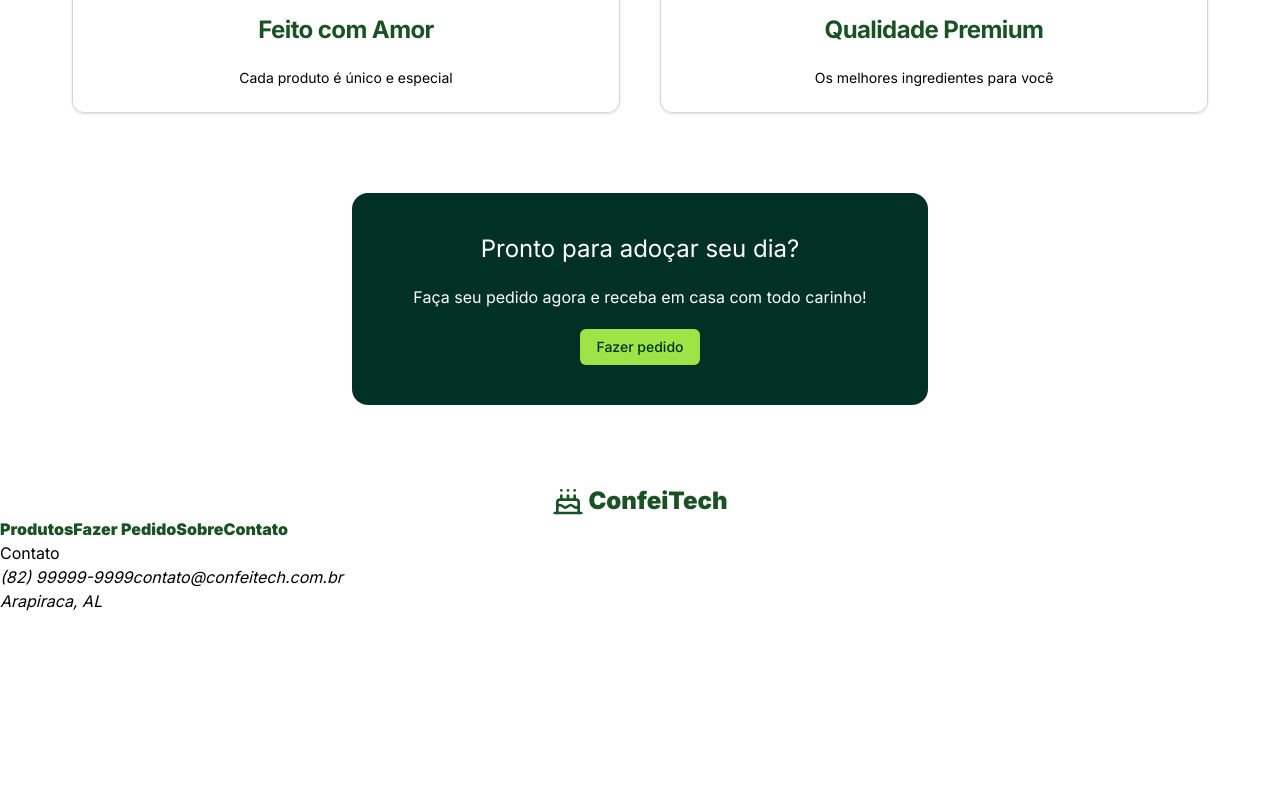
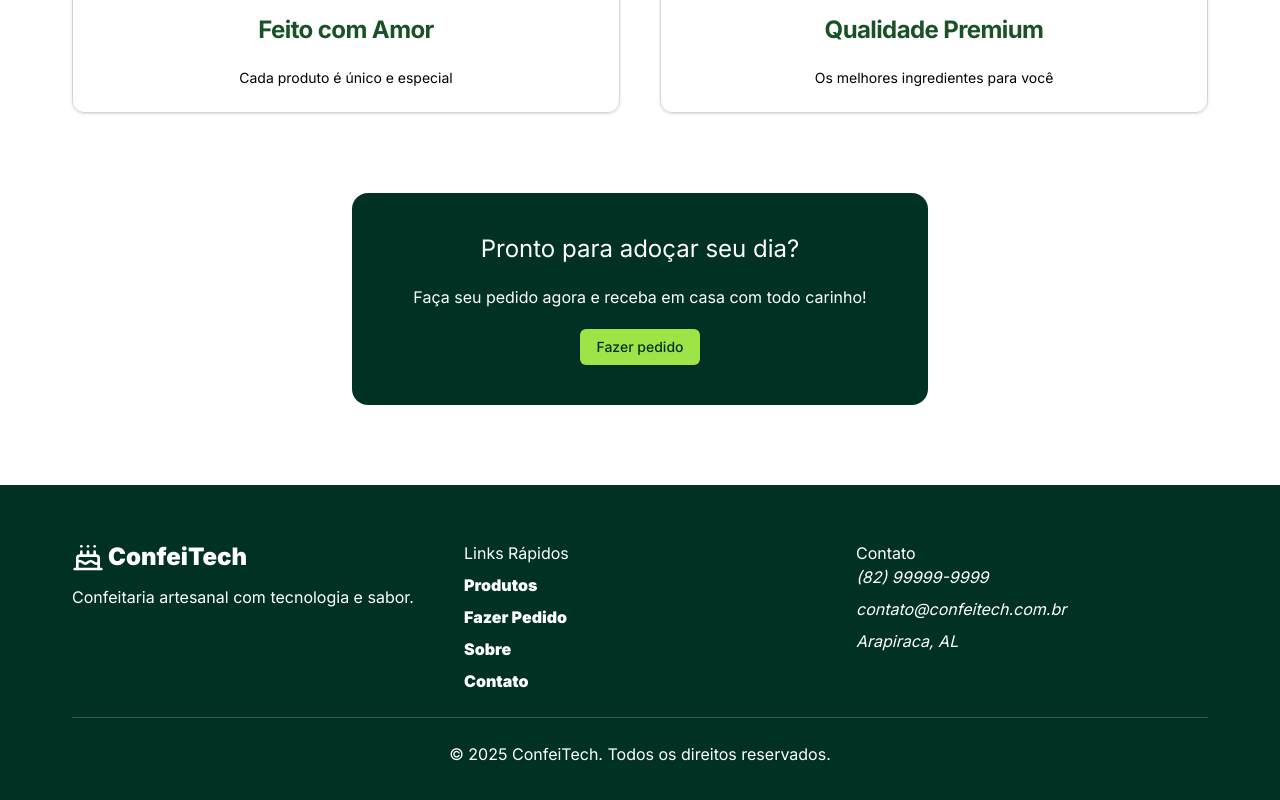
Before and after one commit to marcelllombm/unicesumar, a Next.js app: page / in a window 1280 px wide. Shown: the part 1375-2175 px from the top of the page. Before the commit the page ends 1988 px from the top, so only its background shows below. Built offline with nearby package versions, Linux system fonts and the light colour scheme.

Commit message:
feat(footer): integrate ActiveLink component with footer links and enhance styling

```diff
--- a/components/active-link.tsx
+++ b/components/active-link.tsx
@@ -6,18 +6,23 @@ import { cn } from "@/lib/utils";
 type ActiveLinkProps = {
   children: React.ReactNode;
   className?: string;
+  footer?: boolean;
+  color?: "green" | "white";
 } & LinkProps;
 
-export default function ActiveLink({ children, href, className, ...rest }: ActiveLinkProps) {
+export default function ActiveLink({ children, href, className, footer, ...rest }: ActiveLinkProps) {
   const pathname = usePathname();
   const isCurrentPath = pathname === href;
+  const classIsCurrentPath = isCurrentPath ? "text-green-300 font-black underline" : "text-green-200 font-black";
+  const classFooter = footer ? "text-white font-black hover:text-green-100" : "text-green-200 font-black";
+  const footerClass = footer ? classFooter : classIsCurrentPath;
   return (
     <Link
       href={href}
       {...rest}
       className={cn(
         "text-action-sm transition-colors hover:text-green-300",
-        isCurrentPath ? "text-green-300 font-black underline" : "text-green-200 font-black",
+        footerClass,
         className // 👈 ESSENCIAL: injeta as classes vindas do Button aqui
       )}
     >
--- a/components/footer.tsx
+++ b/components/footer.tsx
@@ -1,28 +1,44 @@
+import Link from "next/link";
 import ActiveLink from "./active-link";
 import Logo from "./logo";
 
 export default function Footer() {
   return (
-    <footer>
-      <div>
-        <Logo />
-        <p></p>
+    <footer className=" bg-green-300 text-white p-6">
+      <div className="container mt-8">
+        <div className="  grid gap-8 md:gap-10 grid-cols-1 md:grid-cols-3 w-m-md">
+          <div className="flex flex-col items-start gap-3">
+            <Logo color="white" />
+            <p>Confeitaria artesanal com tecnologia e sabor.</p>
           </div>
-      <nav>
-        <ActiveLink href="/produtos">Produtos</ActiveLink>
-        <ActiveLink href="/fazer-pedidos">Fazer Pedido</ActiveLink>
-        <ActiveLink href="/sobre">Sobre</ActiveLink>
-        <ActiveLink href="/contato">Contato</ActiveLink>
+          <nav className="flex flex-col gap-2">
+            <h1>Links Rápidos</h1>
+            <ActiveLink footer href="/produtos">
+              Produtos
+            </ActiveLink>
+            <ActiveLink footer href="/fazer-pedidos">
+              Fazer Pedido
+            </ActiveLink>
+            <ActiveLink footer href="/sobre">
+              Sobre
+            </ActiveLink>
+            <ActiveLink footer href="/contato">
+              Contato
+            </ActiveLink>
           </nav>
           <div>
             <h2>Contato</h2>
 
-        <address>
+            <address className="flex flex-col gap-2">
               <span>(82) 99999-9999</span>
-          <a href="mailto:contato@confeitech.com.br">contato@confeitech.com.br</a>
-          <br />
+              <Link href="mailto:contato@confeitech.com.br">contato@confeitech.com.br</Link>
               Arapiraca, AL
             </address>
+          </div>
+        </div>
+        <div className="text-center text-white border-t-[1px] border-white/20 p-6 mt-6">
+          © 2025 ConfeiTech. Todos os direitos reservados.
+        </div>
       </div>
     </footer>
   );
--- a/components/logo.tsx
+++ b/components/logo.tsx
@@ -1,9 +1,18 @@
+import { cn } from "@/lib/utils";
 import { Cake } from "lucide-react";
 import Link from "next/link";
 
-export default function Logo() {
+type LogoProps = {
+  color?: "white" | "green";
+};
+
+export default function Logo({ color = "green" }: LogoProps) {
   return (
-    <Link href="/" title="Página Inicial" className="flex gap-1 items-center  justify-center text-green-200">
+    <Link
+      href="/"
+      title="Página Inicial"
+      className={cn("flex gap-1 items-center justify-center", color === "green" ? "text-green-200" : "text-white")}
+    >
       <Cake className="h-8 w-8" />
       <h1 className="font-black text-2xl">ConfeiTech</h1>
     </Link>
```
Lines whose indentation alone changed are shown as unchanged.
